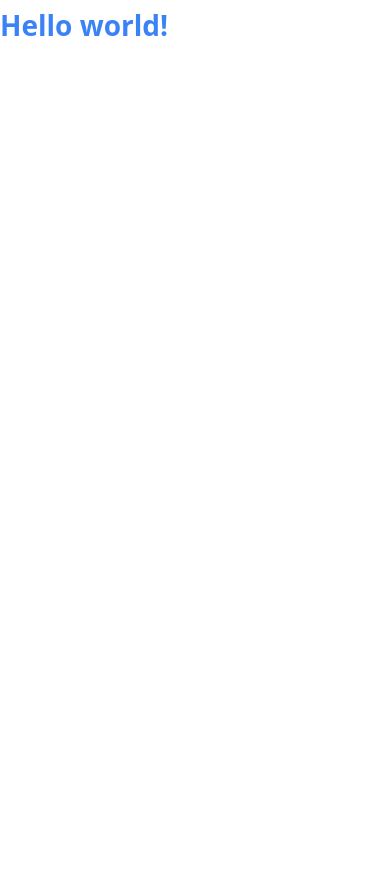
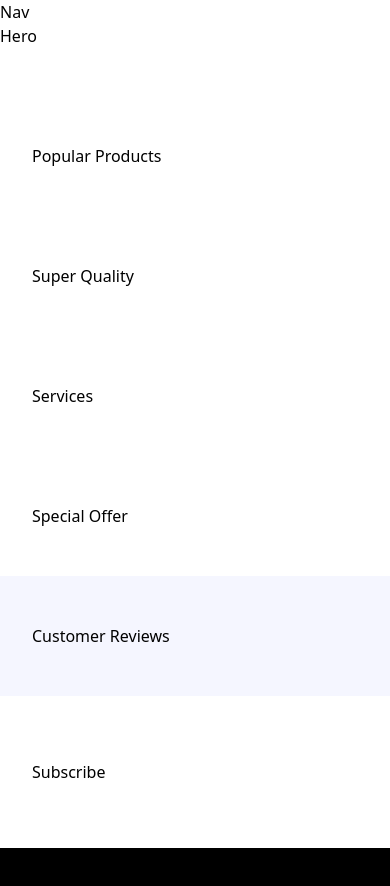
Before and after one commit to himanshuShukla55/nike, a React (Vite) app: page / in a window 390 px wide. Shown: the top 886 px of the page. Before the commit the page ends 844 px from the top, so only its background shows below. Built offline with nearby package versions, Linux system fonts and the light colour scheme; a web font is replaced by a local one.

Commit message:
fomred basic structure of app

```diff
--- a/src/App.jsx
+++ b/src/App.jsx
@@ -1,3 +1,19 @@
-export default function App() {
-  return <h1 className="text-3xl font-bold text-blue-500">Hello world!</h1>;
-}
+import React from "react";
+
+const App = () => {
+  return (
+    <main className="relative">
+      Nav
+      <section className="xl:padding-1 wide:padding-r padding-b">Hero</section>
+      <section className="padding">Popular Products</section>
+      <section className="padding">Super Quality</section>
+      <section className="padding padding-x py-10">Services</section>
+      <section className="padding">Special Offer</section>
+      <section className="bg-pale-blue padding">Customer Reviews</section>
+      <section className="padding-x sm:py-32 py-16 w-full">Subscribe</section>
+      <section className="padding-x bg-black padding-t pb-8">Footer</section>
+    </main>
+  );
+};
+
+export default App;
--- /dev/null
+++ b/src/sections/CustomerReviews.jsx
@@ -0,0 +1,7 @@
+import React from "react";
+
+const CustomerReviews = () => {
+  return <div></div>;
+};
+
+export default CustomerReviews;
--- /dev/null
+++ b/src/sections/Footer.jsx
@@ -0,0 +1,7 @@
+import React from "react";
+
+const Footer = () => {
+  return <div></div>;
+};
+
+export default Footer;
--- /dev/null
+++ b/src/sections/Hero.jsx
@@ -0,0 +1,7 @@
+import React from "react";
+
+const Hero = () => {
+  return <div></div>;
+};
+
+export default Hero;
--- /dev/null
+++ b/src/sections/PopularProduct.jsx
@@ -0,0 +1,7 @@
+import React from "react";
+
+const PopularProduct = () => {
+  return <div></div>;
+};
+
+export default PopularProduct;
--- /dev/null
+++ b/src/sections/Services.jsx
@@ -0,0 +1,7 @@
+import React from "react";
+
+const Services = () => {
+  return <div></div>;
+};
+
+export default Services;
--- /dev/null
+++ b/src/sections/SpecialOffer.jsx
@@ -0,0 +1,7 @@
+import React from "react";
+
+const SpecialOffer = () => {
+  return <div></div>;
+};
+
+export default SpecialOffer;
--- /dev/null
+++ b/src/sections/Subscribe.jsx
@@ -0,0 +1,7 @@
+import React from "react";
+
+const Subscribe = () => {
+  return <div></div>;
+};
+
+export default Subscribe;
--- /dev/null
+++ b/src/sections/SuperQuality.jsx
@@ -0,0 +1,7 @@
+import React from "react";
+
+const SuperQuality = () => {
+  return <div></div>;
+};
+
+export default SuperQuality;
```
